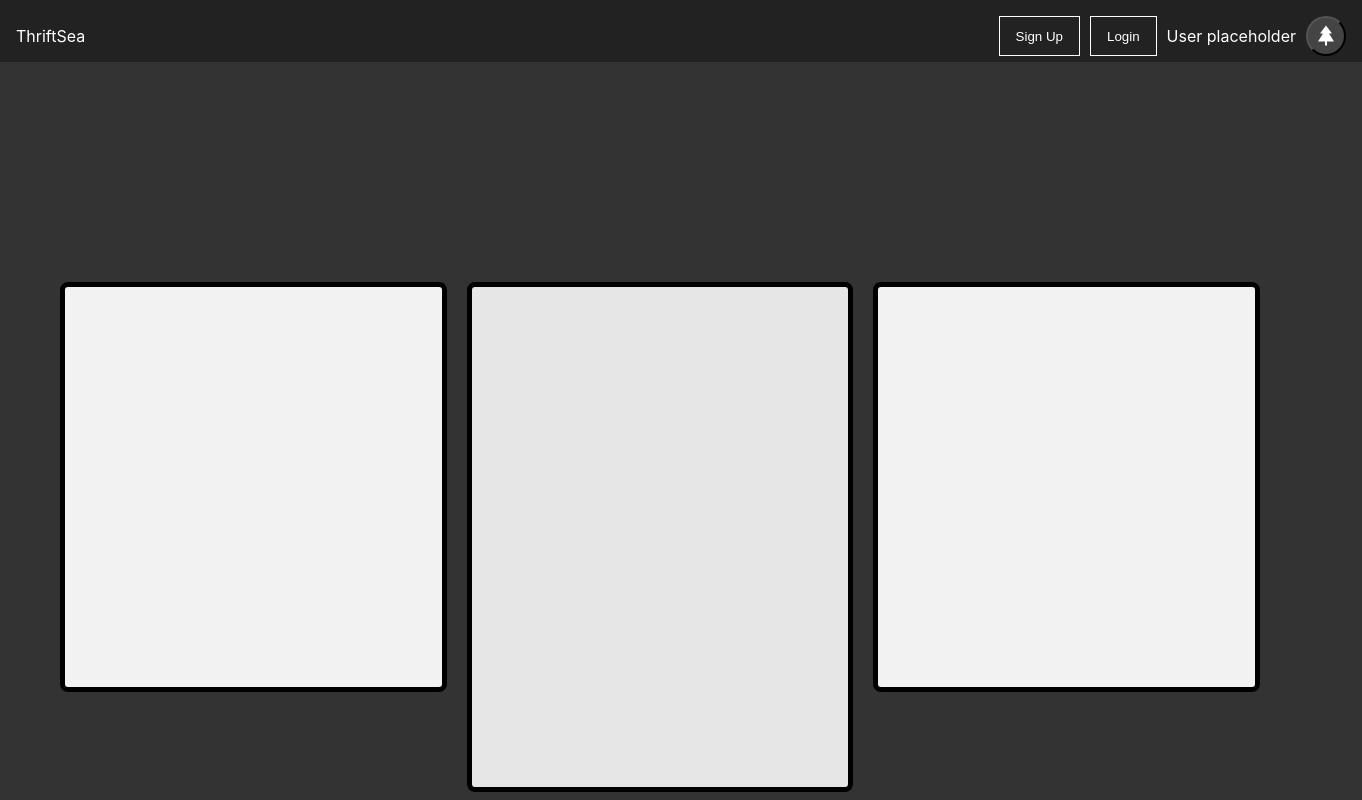
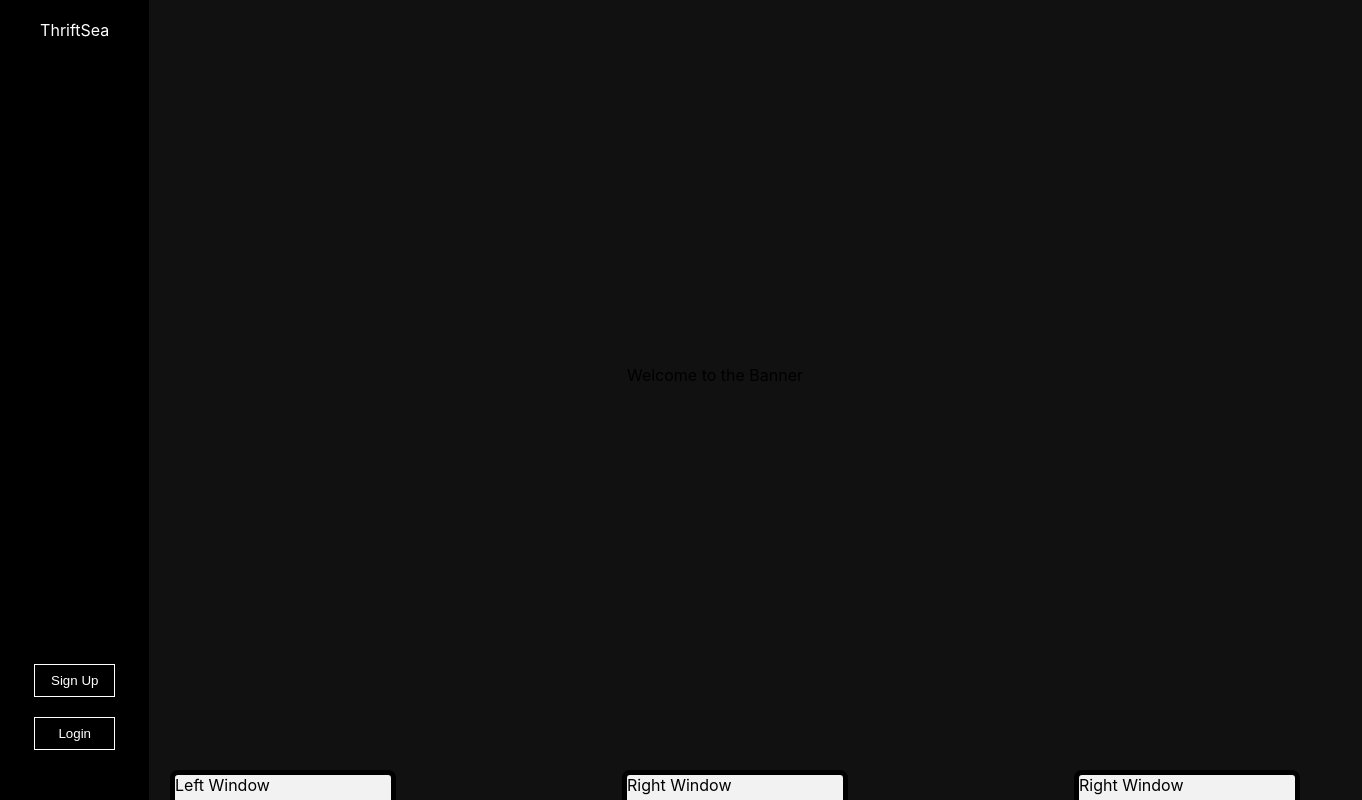
Before and after one commit to Andrew-h13/thrift, a React (Create React App) app in the folder thrift-web/: page / in a window 1280 px wide. Shown: the top 800 px of the page, 1362 px wide, since content can reach past the window. Built offline with nearby package versions, Linux system fonts and the light colour scheme.

Commit message:
Changed header into sidebar

```diff
--- a/thrift-web/src/App.css
+++ b/thrift-web/src/App.css
@@ -1,46 +1,45 @@
 :root {
-  background-color: #333333;
+  background-color: #111111;
   font-family: -apple-system, BlinkMacSystemFont, "Segoe UI", "Roboto", "Oxygen",
     "Ubuntu", "Cantarell", "Fira Sans", "Droid Sans", "Helvetica Neue",
     sans-serif;
   -webkit-font-smoothing: antialiased;
   -moz-osx-font-smoothing: grayscale;
 }
-
 body {
   margin: 0;
+  overflow-x: hidden;
 }
 
-/* header content*/
-.header {
-  width: calc(100% + 50px);
-  max-width: 3500px;
-  height: 30px;
-  /* border-style: ridge;
-  border-color: white; */
-  padding: 1rem;
-  background-color: #222;
+/* sidebar content*/
+.sidebar {
+  position: fixed;
+  top: 0;
+  left: 0;
+  height: 100dvh;
+  padding: 10px 14px;
+  background: #000;
+  z-index: 100;
 }
 
 .hInfo {
   display: flex;
-  justify-content: space-between;
+  justify-content: center;
   align-items: center;
+  flex-direction: column;
+  height: 100vh;
 }
 
 .user {
   display: flex;
-  justify-content: space-between;
-  gap: 10px;
+  flex-direction: column;
+  align-items: center;
+  gap: 20px;
+  margin-top: auto;
+  padding: 60px 20px;
 }
 
 .logo {
-  color: white;
-  align-self: flex-start;
-  margin-top: 10px;
-}
-
-.username {
   color: white;
   margin-top: 10px;
 }
@@ -51,6 +50,7 @@ body {
   border: 1px solid white;
   padding: 8px 16px;
   cursor: pointer;
+  width: 100%;
 }
 
 .logButton:hover {
@@ -58,36 +58,35 @@ body {
   color: #222;
 }
 
-.dropCircle {
-  height: 40px;
-  width: 40px;
-  border-radius: 50%;
-  background-color: #444;
+/* content area */
+.content {
+  margin-left: 150px;
+  width: calc(100% - 150px);
+}
+
+/*welcoming-banner*/
+
+.welcome-banner {
+  width: 100%;
+  height: 750px;
   display: flex;
   justify-content: center;
   align-items: center;
-  cursor: pointer;
 }
 
-.dropIcon {
-  font-size: 1.5rem;
-  color: white;
-}
-
-/* Main Body */
-.main-container {
+/* Category Body */
+.cat-container {
   width: 100%;
   display: flex;
   justify-content: center;
   align-items: center;
   padding: 20px;
-  margin-top: 200px;
 }
 
 .windows-container {
   display: grid;
-  grid-template-columns: repeat(3, 1fr);
-  grid-gap: 20px;
+  grid-template-columns: repeat(5, 1fr);
+
   max-width: 1200px;
   width: 100%;
 }
@@ -97,25 +96,22 @@ body {
 .window-r {
   border: 5px solid black;
   border-radius: 8px;
-  overflow: auto; /* Enable scrolling if content overflows */
+  overflow: auto;
 }
 
 .window-l,
-.window-r {
-  height: 400px;
-}
-
+.window-r,
 .window-m {
   height: 500px;
 }
 
-/* Specific Window Styling */
 .window-l {
   background-color: #f2f2f2;
 }
 
 .window-m {
   background-color: #e6e6e6;
+  margin-top: 50px;
 }
 
 .window-r {
--- a/thrift-web/src/App.tsx
+++ b/thrift-web/src/App.tsx
@@ -5,28 +5,27 @@ import "boxicons/css/boxicons.min.css";
 function App() {
   return (
     <>
-      <div className="header">
+      <div className="sidebar">
         <div className="hInfo">
           <div className="logo">
-            <label> ThriftSea </label>
+            <label>ThriftSea</label>
           </div>
           <div className="user">
-            <button className="logButton"> Sign Up</button>
+            <button className="logButton">Sign Up</button>
             <button className="logButton">Login</button>
-            <label className="username">User placeholder</label>
-            <button className="dropCircle">
-              <i className="bx bxs-tree-alt dropIcon"></i>
-            </button>
           </div>
         </div>
       </div>
-      <div className="welcome-banner"></div>
-
-      <div className="main-container">
-        <div className="windows-container">
-          <div className="window-l"></div>
-          <div className="window-m"></div>
-          <div className="window-r"></div>
+      <div className="content">
+        <div className="welcome-banner">Welcome to the Banner</div>
+        <div className="cat-container">
+          <div className="windows-container">
+            <div className="window-l">Left Window</div>
+            <div className="window-m">Middle Window</div>
+            <div className="window-r">Right Window</div>
+            <div className="window-m">Middle Window</div>
+            <div className="window-r">Right Window</div>
+          </div>
         </div>
       </div>
     </>
```
